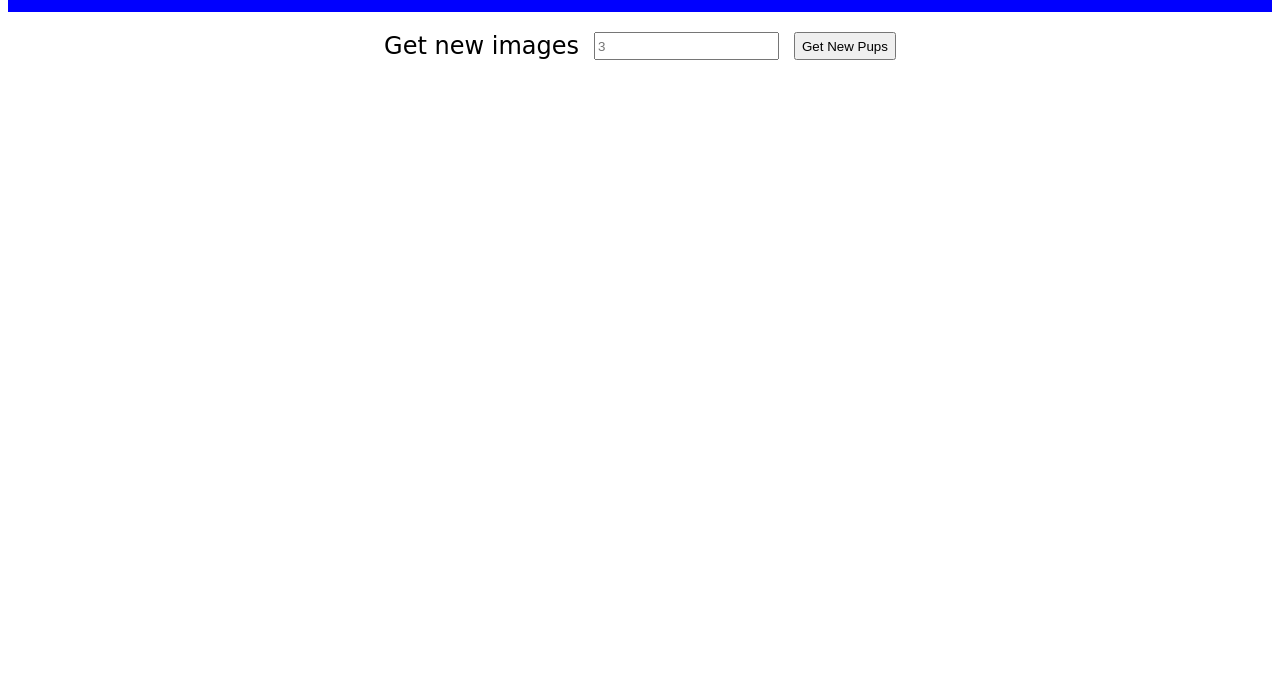
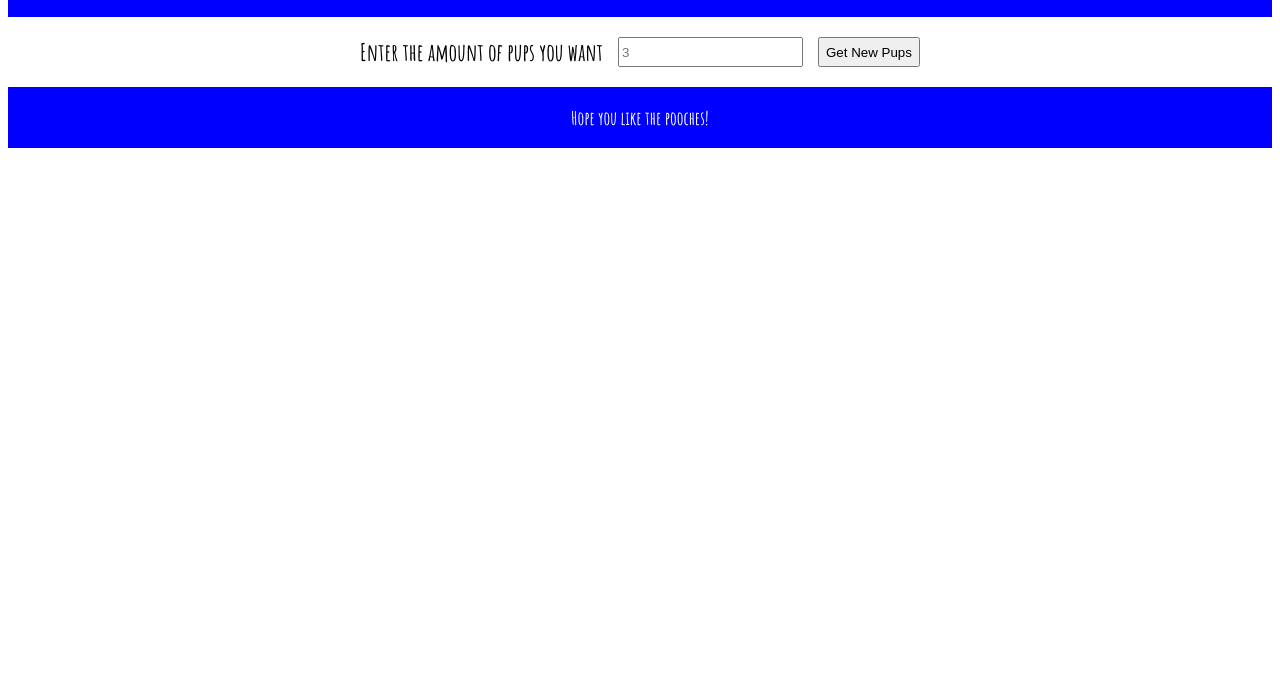
Before and after one commit to rcmartinez54/dog-app, a plain HTML site: page index.html in a window 1280 px wide. Shown: the part 121-800 px from the top of the page. Drawn offline with nearby package versions, Linux system fonts and the light colour scheme.

Commit message:
added a footer and changed label text

```diff
--- a/index.html
+++ b/index.html
@@ -5,6 +5,7 @@
         <title>My Dog Generator</title>
         <meta name="viewport" content="width=device-width">
         <link rel="stylesheet" type="text/css" href="index.css">
+        <link href="https://fonts.googleapis.com/css?family=Amatic+SC:700&display=swap" rel="stylesheet">
     </head>
     <body>
         <header class="header">
@@ -12,7 +13,7 @@
         </header>
         <main role="main">
             <form id="js-get-new-dogs-form">
-                <label for="new-dogs-entry">Get new images</label>
+                <label for="new-dogs-entry">Enter the amount of pups you want</label>
                 <input type="text" name="new-dogs-entry" id="new-dogs-entry" placeholder="3">
                 <button type="submit">Get New Pups</button>
             </form>
@@ -20,6 +21,9 @@
 
             </div>
         </main>
+        <footer class="footer">
+            <h3>Hope you like the pooches!</h3>
+        </footer>
         <script
         src="https://code.jquery.com/jquery-3.4.1.min.js"
         integrity="sha256-CSXorXvZcTkaix6Yvo6HppcZGetbYMGWSFlBw8HfCJo="
```
